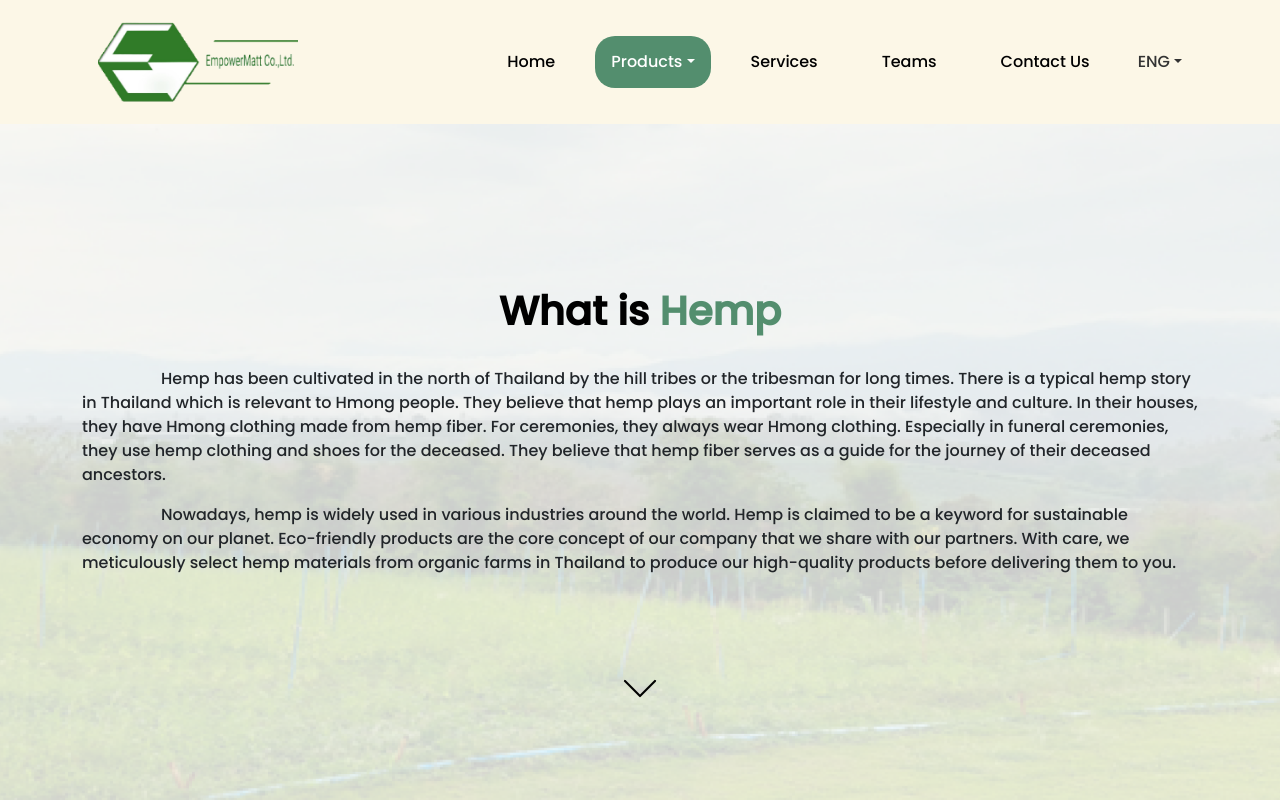
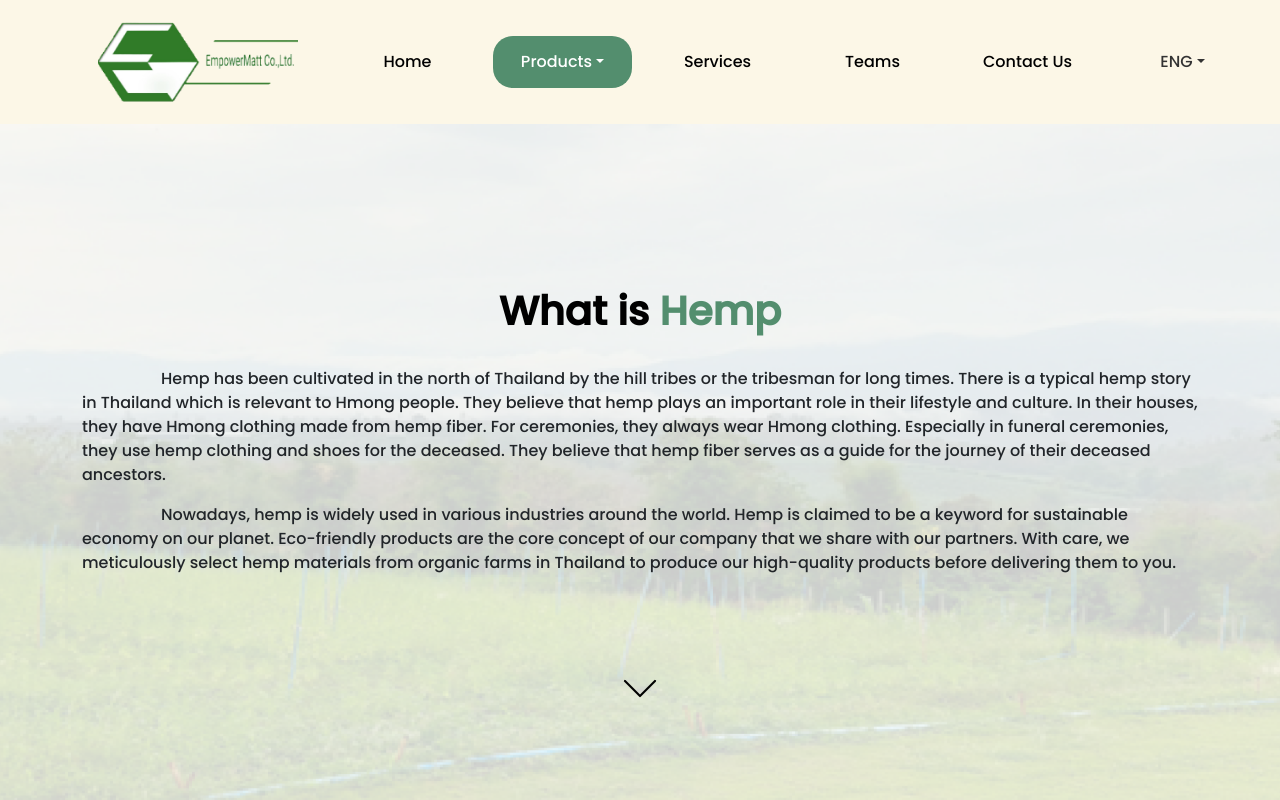
Before and after one commit to Emwich02/EmpowerMattVUE, a Vue app: page /Products in a window 1280 px wide. Shown: the top 800 px of the page. Built offline with nearby package versions, Linux system fonts and the light colour scheme.

Commit message:
[layoutdefailt] fix width navbar

```diff
--- a/src/assets/layoutDefault.scss
+++ b/src/assets/layoutDefault.scss
@@ -1,29 +1,47 @@
-:root{
+:root {
     --green-primary-color: #538E6E;
 
 }
+
 .dropdown:hover .dropdown-menu {
     // animation-delang-dropdowny: 1000ms;
     display: block;
-    margin-top: 0; /* remove the gap so it doesn't close */
+    margin-top: 0;
+    /* remove the gap so it doesn't close */
 }
 
 
-.dropdown:hover .custom-link{
+.dropdown:hover .custom-link {
     border-radius: 20px 20px 0px 0px;
 }
 
-a .custom-link:hover{
+a .custom-link:hover {
     background-color: var(--green-primary-color);
 
 }
 
-.custom-dropdown:hover,.dropdown:hover .custom-dropdown{
+.custom-dropdown:hover,
+.dropdown:hover .custom-dropdown {
     background-color: var(--green-primary-color);
 }
 
 
-.custom-dropdown-2:hover,.dropdown:hover .custom-dropdown-2{
+.custom-dropdown-2:hover,
+.dropdown:hover .custom-dropdown-2 {
     background-color: var(--green-primary-color);
     border-radius: 20px 20px 0px 0px;
 }
+
+@media (min-width: 991px) {
+    .nav-item {
+        width: 155px;
+        text-align: center;
+    }
+}
+
+@media (max-width: 991px) {
+    .nav-item {
+        width: 100%;
+        text-align: center;
+    }
+}
```
